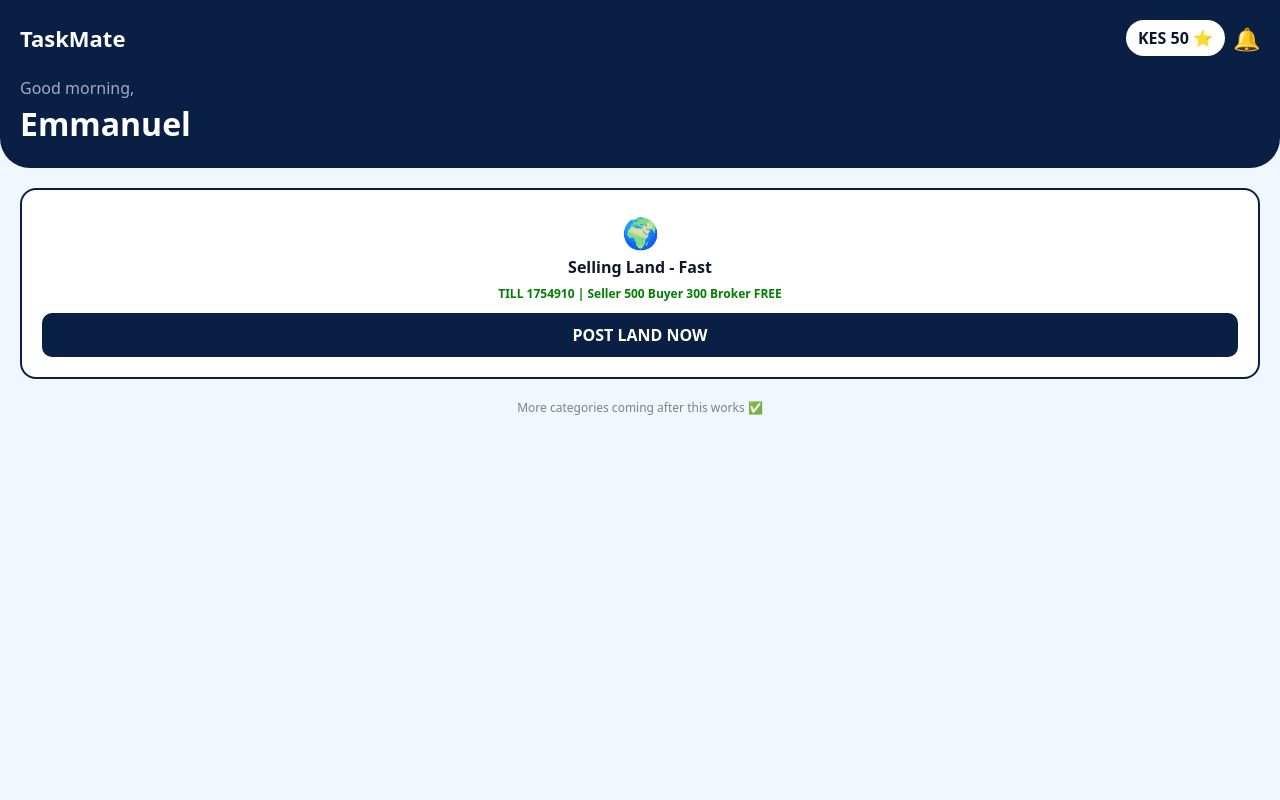
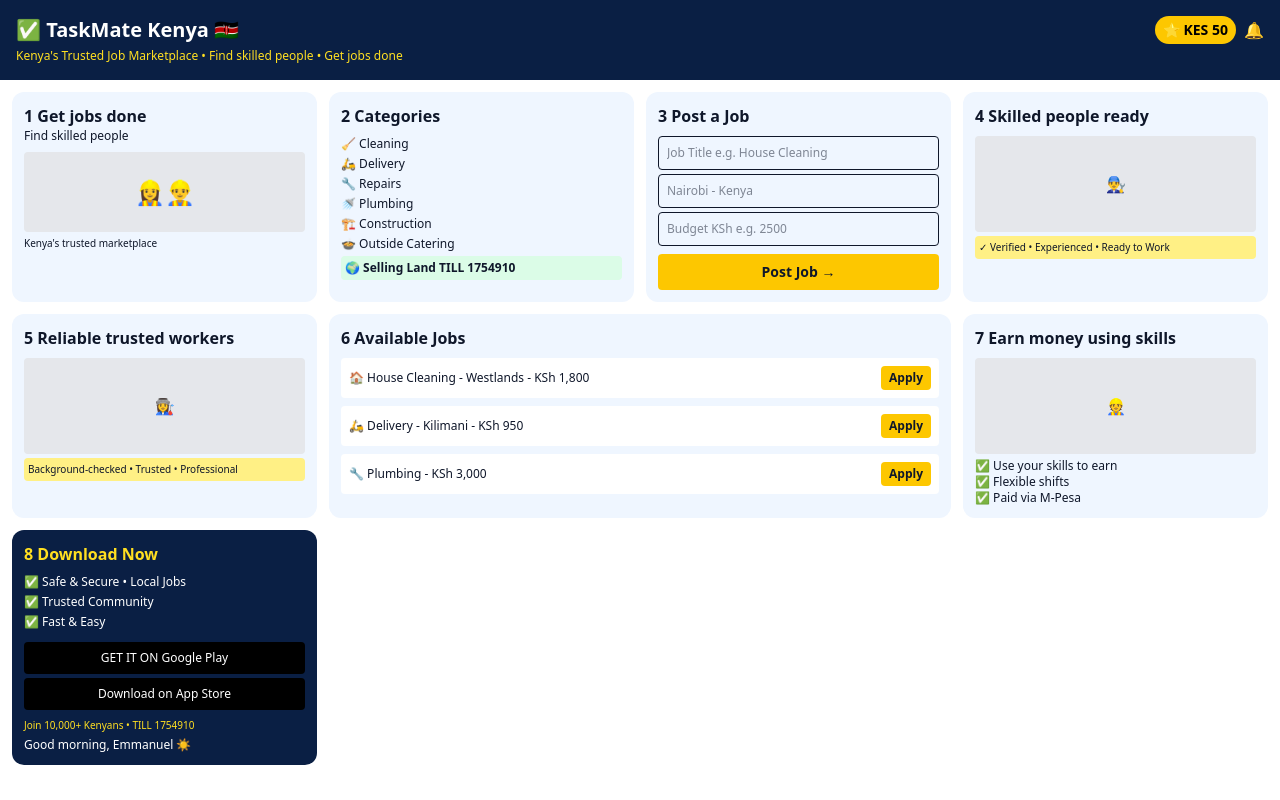
Before and after one commit to njoguemmanuel04-lgtm/taskmate, a Next.js app: page / in a window 1280 px wide. Built offline with nearby package versions, Linux system fonts and the light colour scheme.

Commit message:
Update page.tsx

```diff
--- a/app/page.tsx
+++ b/app/page.tsx
@@ -1,28 +1,83 @@
-"use client";
+"use client"
 export default function Page(){
  return(
-<div>
-<div style={{background:"#0a1f44",padding:"20px",borderRadius:"0 0 30px 30px"}}>
-<div style={{display:"flex",justifyContent:"space-between",alignItems:"center"}}>
-<b style={{color:"white",fontSize:22}}>TaskMate</b>
-<div style={{display:"flex",gap:8,alignItems:"center"}}>
-<span style={{background:"white",padding:"6px 12px",borderRadius:20,fontWeight:"bold"}}>KES 50 ⭐</span>
-<span style={{fontSize:22}}>🔔</span>
+ <div className="min-h-screen bg-white">
+  <header className="bg-[#0a1f44] text-white p-4">
+   <div className="flex justify-between items-center">
+    <h1 className="font-bold text-xl">✅ TaskMate Kenya 🇰🇪</h1>
+    <div className="flex gap-2 items-center">
+     <span className="bg-yellow-400 text-black px-2 py-1 rounded-full text-sm font-bold">⭐ KES 50</span>
+     <span>🔔</span>
     </div>
    </div>
-<p style={{color:"#a0aec0",marginTop:20,marginBottom:0}}>Good morning,</p>
-<h1 style={{color:"white",fontSize:32,marginTop:0,fontWeight:"bold"}}>Emmanuel</h1>
+   <p className="text-yellow-300 text-xs mt-1">Kenya's Trusted Job Marketplace • Find skilled people • Get jobs done</p>
+  </header>
+
+  <div className="p-3 grid grid-cols-2 md:grid-cols-4 gap-3">
+   {/* 1 */}
+   <div className="bg-blue-50 p-3 rounded-xl">
+    <h2 className="font-bold">1 Get jobs done</h2>
+    <p className="text-xs">Find skilled people</p>
+    <div className="mt-2 bg-gray-200 h-20 rounded flex items-center justify-center text-2xl">👷‍♀️👷‍♂️</div>
+    <p className="text-[10px] mt-1">Kenya's trusted marketplace</p>
    </div>
-
-<div style={{padding:20}}>
-<div onClick={()=>location.href="/land"} style={{background:"white",border:"2px solid #0a1f44",padding:20,borderRadius:16,textAlign:"center",cursor:"pointer"}}>
-<div style={{fontSize:30}}>🌍</div>
-<b>Selling Land - Fast</b>
-<div style={{color:"green",fontSize:12,marginTop:6,fontWeight:"bold"}}>TILL 1754910 | Seller 500 Buyer 300 Broker FREE</div>
-<div style={{background:"#0a1f44",color:"white",padding:10,borderRadius:10,marginTop:10,fontWeight:"bold"}}>POST LAND NOW</div>
+   {/* 2 */}
+   <div className="bg-blue-50 p-3 rounded-xl">
+    <h2 className="font-bold">2 Categories</h2>
+    <div className="text-xs mt-2 space-y-1">
+     <div>🧹 Cleaning</div><div>🛵 Delivery</div><div>🔧 Repairs</div>
+     <div>🚿 Plumbing</div><div>🏗️ Construction</div><div>🍲 Outside Catering</div>
+     <div onClick={()=>location.href="/land"} className="bg-green-100 p-1 rounded font-bold cursor-pointer">🌍 Selling Land TILL 1754910</div>
     </div>
-
-<p style={{textAlign:"center",marginTop:20,color:"gray",fontSize:12}}>More categories coming after this works ✅</p>
+   </div>
+   {/* 3 */}
+   <div className="bg-blue-50 p-3 rounded-xl">
+    <h2 className="font-bold">3 Post a Job</h2>
+    <input className="w-full mt-2 p-2 border rounded text-xs" placeholder="Job Title e.g. House Cleaning"/>
+    <input className="w-full mt-1 p-2 border rounded text-xs" placeholder="Nairobi - Kenya"/>
+    <input className="w-full mt-1 p-2 border rounded text-xs" placeholder="Budget KSh e.g. 2500"/>
+    <button className="w-full mt-2 bg-yellow-400 font-bold py-2 rounded text-sm">Post Job →</button>
+   </div>
+   {/* 4 */}
+   <div className="bg-blue-50 p-3 rounded-xl">
+    <h2 className="font-bold">4 Skilled people ready</h2>
+    <div className="mt-2 bg-gray-200 h-24 rounded flex items-center justify-center">👨‍🔧</div>
+    <p className="text-[10px] mt-1 bg-yellow-200 p-1 rounded">✓ Verified • Experienced • Ready to Work</p>
+   </div>
+   {/* 5 */}
+   <div className="bg-blue-50 p-3 rounded-xl">
+    <h2 className="font-bold">5 Reliable trusted workers</h2>
+    <div className="mt-2 bg-gray-200 h-24 rounded flex items-center justify-center">👩‍🏭</div>
+    <p className="text-[10px] mt-1 bg-yellow-200 p-1 rounded">Background-checked • Trusted • Professional</p>
+   </div>
+   {/* 6 */}
+   <div className="bg-blue-50 p-3 rounded-xl col-span-2">
+    <h2 className="font-bold">6 Available Jobs</h2>
+    <div className="mt-2 space-y-2">
+     <div className="bg-white p-2 rounded flex justify-between items-center text-xs"><span>🏠 House Cleaning - Westlands - KSh 1,800</span><button className="bg-yellow-400 px-2 py-1 rounded font-bold">Apply</button></div>
+     <div className="bg-white p-2 rounded flex justify-between items-center text-xs"><span>🛵 Delivery - Kilimani - KSh 950</span><button className="bg-yellow-400 px-2 py-1 rounded font-bold">Apply</button></div>
+     <div className="bg-white p-2 rounded flex justify-between items-center text-xs"><span>🔧 Plumbing - KSh 3,000</span><button className="bg-yellow-400 px-2 py-1 rounded font-bold">Apply</button></div>
+    </div>
+   </div>
+   {/* 7 */}
+   <div className="bg-blue-50 p-3 rounded-xl">
+    <h2 className="font-bold">7 Earn money using skills</h2>
+    <div className="mt-2 bg-gray-200 h-24 rounded flex items-center justify-center">👷</div>
+    <div className="text-xs mt-1"><p>✅ Use your skills to earn</p><p>✅ Flexible shifts</p><p>✅ Paid via M-Pesa</p></div>
+   </div>
+   {/* 8 */}
+   <div className="bg-[#0a1f44] p-3 rounded-xl text-white">
+    <h2 className="font-bold text-yellow-300">8 Download Now</h2>
+    <div className="mt-2 text-xs space-y-1">
+     <p>✅ Safe & Secure • Local Jobs</p>
+     <p>✅ Trusted Community</p>
+     <p>✅ Fast & Easy</p>
+    </div>
+    <div className="mt-3 bg-black p-2 rounded text-center text-xs">GET IT ON Google Play</div>
+    <div className="mt-1 bg-black p-2 rounded text-center text-xs">Download on App Store</div>
+    <p className="text-[10px] text-yellow-300 mt-2">Join 10,000+ Kenyans • TILL 1754910</p>
+    <p className="text-xs mt-1">Good morning, Emmanuel ☀️</p>
+   </div>
   </div>
  </div>
  )
```
Lines whose indentation alone changed are shown as unchanged.
